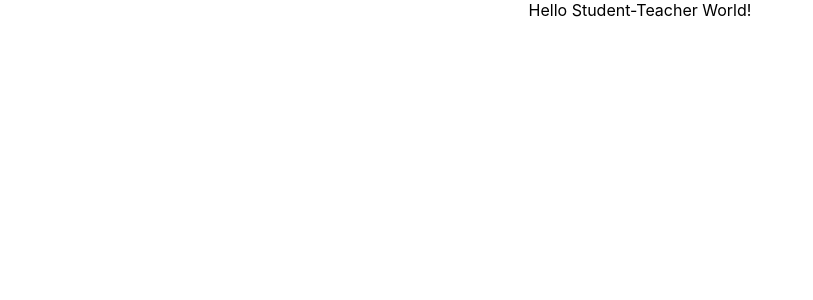
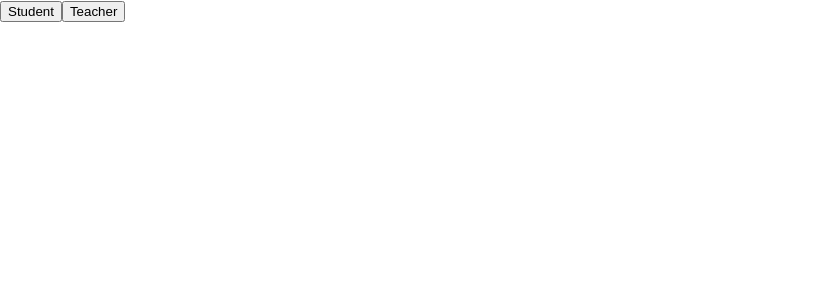
Before and after one commit to JTomaney/Student-Teacher-booking, a React (Create React App) app in the folder client/: page / in a window 1280 px wide. Shown: the top 300 px of the page, without its empty margins (0-813 px from the left). Built offline with nearby package versions, Linux system fonts and the light colour scheme.

Commit message:
create layout and landing page

```diff
--- a/client/src/App.js
+++ b/client/src/App.js
@@ -1,8 +1,10 @@
 import React from "react";
 import "./App.css";
 
+import Layout from "./containers/Layout/Layout";
+
 function App() {
-  return <div className="App">Hello Student-Teacher World!</div>;
+  return <Layout />;
 }
 
 export default App;
--- /dev/null
+++ b/client/src/components/LandingPage/LandingPage.js
@@ -0,0 +1,12 @@
+import React from "react";
+
+const landingPage = props => {
+  return (
+    <div>
+      <button>Student</button>
+      <button>Teacher</button>
+    </div>
+  );
+};
+
+export default landingPage;
--- a/client/src/containers/Layout/Layout.js
+++ b/client/src/containers/Layout/Layout.js
@@ -0,0 +1,17 @@
+import React, { Component } from "react";
+
+import LandingPage from "../../components/LandingPage/LandingPage";
+
+export class Layout extends Component {
+  state = {
+    signedIn: false,
+    key: null,
+    appointments: {}
+  };
+
+  render() {
+    return <LandingPage />;
+  }
+}
+
+export default Layout;
```
